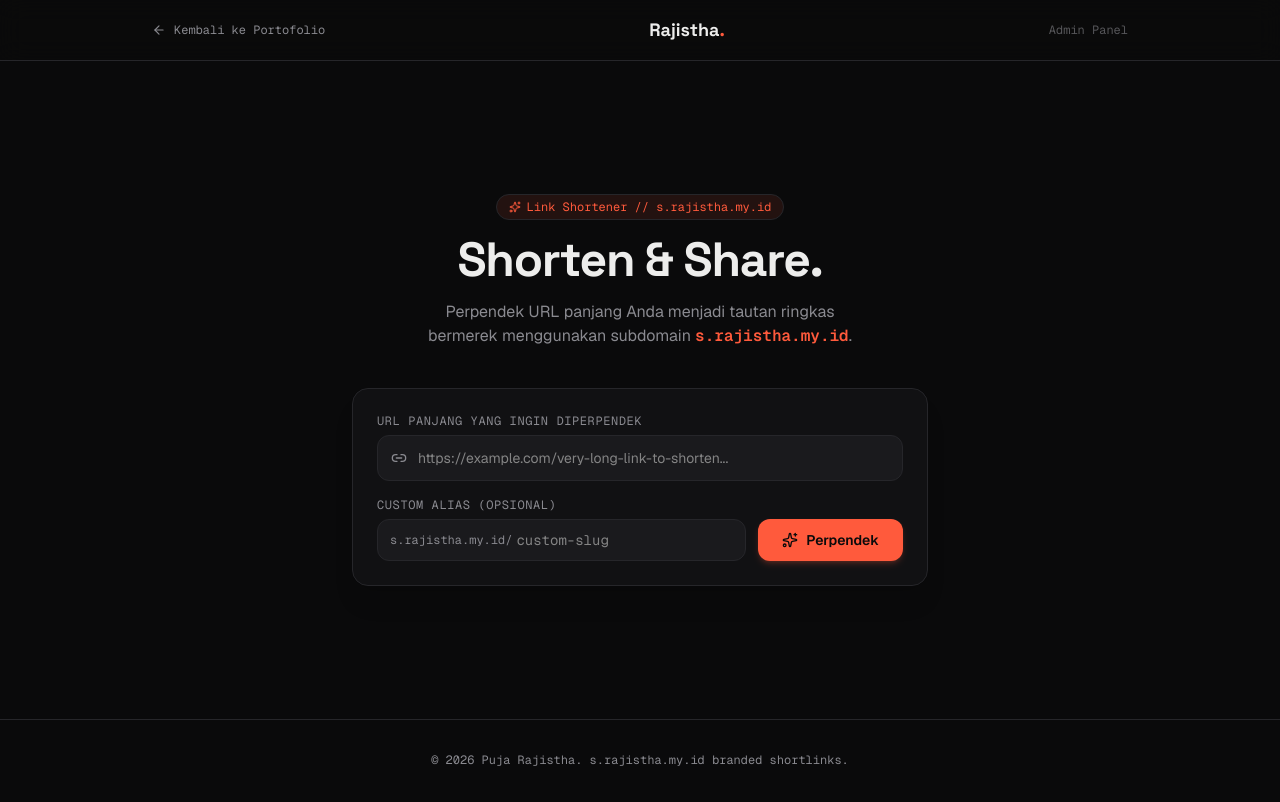
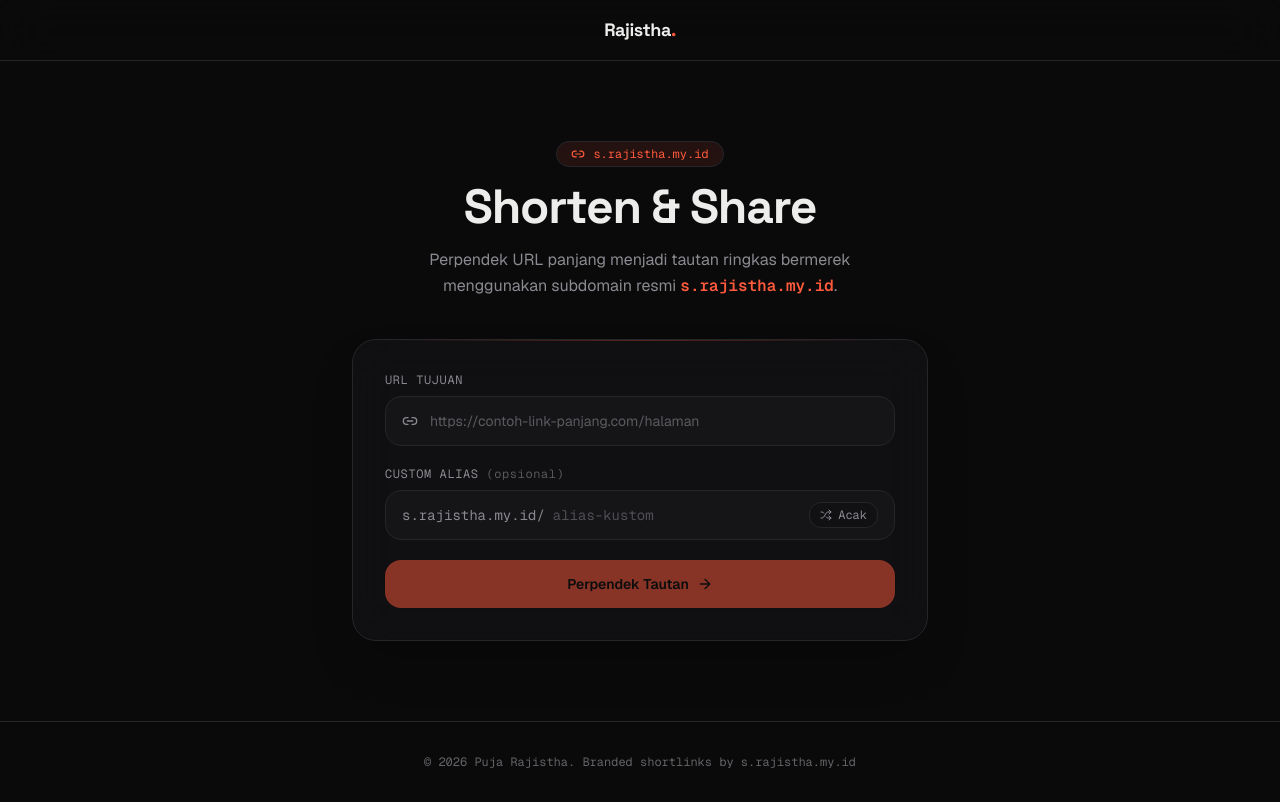
Before and after one commit to Rajistha/portofolio-rajistha, a Next.js app: page /links in a window 1280 px wide. Built offline with nearby package versions, Linux system fonts and the light colour scheme; no server answers.

Commit message:
feat: enhance LinksPage layout and add PublicLinkCard component

```diff
--- a/src/app/links/page.tsx
+++ b/src/app/links/page.tsx
@@ -1,63 +1,56 @@
 import type { Metadata } from "next";
 import Link from "next/link";
-import { ArrowLeft, Sparkles } from "lucide-react";
+import { Link2 } from "lucide-react";
 import { PublicShortenerForm } from "@/components/links/public-shortener-form";
 
 export const revalidate = 0;
 
 export const metadata: Metadata = {
   title: "Link Shortener — s.rajistha.my.id",
-  description: "Pemendek tautan untuk subdomain s.rajistha.my.id.",
+  description: "Pemendek tautan resmi untuk subdomain s.rajistha.my.id.",
 };
 
 export default function LinksPage() {
   return (
-    <div className="min-h-screen bg-background text-foreground flex flex-col selection:bg-accent/30 selection:text-foreground">
-      {/* Background cyber grid */}
+    <div className="relative min-h-screen bg-background text-foreground flex flex-col selection:bg-accent/30 selection:text-foreground overflow-x-hidden">
+      {/* Background ambient lighting & cyber grid */}
       <div
         aria-hidden
-        className="pointer-events-none fixed inset-0 hero-grid opacity-35 -z-10"
+        className="pointer-events-none fixed inset-0 hero-grid opacity-30 -z-20"
+      />
+      <div
+        aria-hidden
+        className="pointer-events-none fixed top-1/4 left-1/2 -translate-x-1/2 -translate-y-1/2 w-[600px] h-[360px] bg-accent/8 blur-[130px] rounded-full -z-10"
       />
 
-      {/* Header bar */}
-      <header className="border-b border-border/60 bg-background/80 backdrop-blur-md sticky top-0 z-40">
-        <div className="mx-auto flex max-w-5xl items-center justify-between px-6 py-4">
+      {/* Header bar: Clean & Minimalist centered brand */}
+      <header className="border-b border-border/40 bg-background/60 backdrop-blur-xl sticky top-0 z-40">
+        <div className="mx-auto flex max-w-4xl items-center justify-center px-6 py-4">
           <Link
             href="/"
-            className="inline-flex items-center gap-2 text-xs font-mono text-muted hover:text-foreground transition-colors group"
+            className="font-display text-lg font-bold tracking-tight transition-opacity hover:opacity-80"
           >
-            <ArrowLeft className="h-3.5 w-3.5 transition-transform group-hover:-translate-x-1" />
-            Kembali ke Portofolio
-          </Link>
-
-          <Link href="/" className="font-display text-lg font-bold">
             Rajistha<span className="text-accent">.</span>
-          </Link>
-
-          <Link
-            href="/admin/links"
-            className="text-xs font-mono text-muted/60 hover:text-accent transition-colors"
-          >
-            Admin Panel
           </Link>
         </div>
       </header>
 
       {/* Main Content */}
-      <main className="flex-1 flex flex-col items-center justify-center max-w-5xl mx-auto px-6 py-16 sm:py-24 w-full space-y-10">
+      <main className="flex-1 flex flex-col items-center justify-center max-w-4xl mx-auto px-6 py-12 sm:py-20 w-full space-y-10">
         {/* Hero Section */}
         <div className="text-center space-y-4 max-w-xl mx-auto">
-          <div className="inline-flex items-center gap-1.5 rounded-full border border-accent/30 bg-accent/10 px-3 py-1 text-xs font-mono text-accent">
-            <Sparkles className="h-3 w-3" />
-            Link Shortener // s.rajistha.my.id
+          <div className="inline-flex items-center gap-2 rounded-full border border-accent/25 bg-accent/10 px-3.5 py-1 text-xs font-mono text-accent">
+            <Link2 className="h-3.5 w-3.5 text-accent" />
+            <span>s.rajistha.my.id</span>
           </div>
 
           <h1 className="font-display text-3xl sm:text-5xl font-bold tracking-tight">
-            Shorten &amp; Share.
+            Shorten &amp; Share
           </h1>
 
-          <p className="text-sm sm:text-base text-muted max-w-md mx-auto">
-            Perpendek URL panjang Anda menjadi tautan ringkas bermerek menggunakan subdomain <span className="font-mono text-accent font-semibold">s.rajistha.my.id</span>.
+          <p className="text-sm sm:text-base text-muted max-w-md mx-auto leading-relaxed">
+            Perpendek URL panjang menjadi tautan ringkas bermerek menggunakan subdomain resmi{" "}
+            <span className="font-mono text-accent font-semibold">s.rajistha.my.id</span>.
           </p>
         </div>
 
@@ -68,8 +61,8 @@ export default function LinksPage() {
       </main>
 
       {/* Footer */}
-      <footer className="border-t border-border/60 py-8 text-center text-xs font-mono text-muted">
-        <p>© {new Date().getFullYear()} Puja Rajistha. s.rajistha.my.id branded shortlinks.</p>
+      <footer className="border-t border-border/40 py-8 text-center text-xs font-mono text-muted/70">
+        <p>© {new Date().getFullYear()} Puja Rajistha. Branded shortlinks by s.rajistha.my.id</p>
       </footer>
     </div>
   );
--- /dev/null
+++ b/src/components/links/public-link-card.tsx
@@ -0,0 +1,64 @@
+"use client";
+
+import { useState } from "react";
+import { Copy, Check, ExternalLink, MousePointerClick } from "lucide-react";
+import { toast } from "sonner";
+import type { ShortLink } from "@/types/database";
+
+export function PublicLinkCard({ link }: { link: ShortLink }) {
+  const [copied, setCopied] = useState(false);
+  const shortUrl = `https://s.rajistha.my.id/${link.slug}`;
+
+  function handleCopy() {
+    navigator.clipboard.writeText(shortUrl);
+    setCopied(true);
+    toast.success(`Disalin: ${shortUrl}`);
+    setTimeout(() => setCopied(false), 2000);
+  }
+
+  return (
+    <div className="group relative flex flex-col sm:flex-row sm:items-center justify-between gap-3.5 rounded-2xl border border-border/70 bg-surface/80 p-4 backdrop-blur-md transition-all duration-300 hover:border-accent/40 hover:bg-surface-2/60 hover:shadow-lg hover:shadow-black/20">
+      <div className="min-w-0 space-y-1">
+        <div className="flex items-center gap-2">
+          <span className="font-mono text-sm font-bold text-accent transition-colors group-hover:text-accent">
+            s.rajistha.my.id/{link.slug}
+          </span>
+          {link.clicks > 0 && (
+            <span className="inline-flex items-center gap-1 rounded-full bg-surface-2 px-2 py-0.5 text-[10px] font-mono text-muted">
+              <MousePointerClick className="h-2.5 w-2.5 text-accent" />
+              {link.clicks}
+            </span>
+          )}
+        </div>
+        {link.title && (
+          <p className="text-xs font-medium text-foreground truncate">{link.title}</p>
+        )}
+        {link.description && (
+          <p className="text-[11px] text-muted truncate max-w-md">{link.description}</p>
+        )}
+      </div>
+
+      <div className="flex items-center gap-2 shrink-0 self-end sm:self-center">
+        <button
+          type="button"
+          onClick={handleCopy}
+          className="inline-flex items-center gap-1.5 rounded-xl border border-border/80 bg-surface px-3 py-1.5 text-xs font-mono font-medium text-muted transition-colors hover:border-accent/50 hover:text-foreground cursor-pointer"
+          title="Salin shortlink"
+        >
+          {copied ? <Check className="h-3.5 w-3.5 text-accent" /> : <Copy className="h-3.5 w-3.5" />}
+          <span>{copied ? "Tersalin" : "Salin"}</span>
+        </button>
+
+        <a
+          href={shortUrl}
+          target="_blank"
+          rel="noreferrer"
+          className="inline-flex items-center justify-center h-8 w-8 rounded-xl border border-border/80 bg-surface text-muted transition-colors hover:border-accent/50 hover:text-accent cursor-pointer"
+          title="Buka tautan"
+        >
+          <ExternalLink className="h-3.5 w-3.5" />
+        </a>
+      </div>
+    </div>
+  );
+}
--- a/src/components/links/public-shortener-form.tsx
+++ b/src/components/links/public-shortener-form.tsx
@@ -1,9 +1,10 @@
 "use client";
 
 import { useState, useTransition } from "react";
-import { Link2, Sparkles, Copy, Check, ArrowRight, ExternalLink } from "lucide-react";
+import { Link2, ArrowRight, Copy, Check, ExternalLink, Loader2, X, Shuffle } from "lucide-react";
 import { toast } from "sonner";
 import { createShortLink } from "@/lib/actions/links";
+import { generateRandomSlug } from "@/lib/links";
 
 export function PublicShortenerForm() {
   const [url, setUrl] = useState("");
@@ -11,6 +12,12 @@ export function PublicShortenerForm() {
   const [result, setResult] = useState<{ shortUrl: string; slug: string } | null>(null);
   const [copied, setCopied] = useState(false);
   const [isPending, startTransition] = useTransition();
+
+  function handleRandomizeSlug() {
+    const randomSlug = generateRandomSlug(6);
+    setCustomSlug(randomSlug);
+    toast.success(`Slug acak dibuat: ${randomSlug}`);
+  }
 
   function handleSubmit(e: React.FormEvent) {
     e.preventDefault();
@@ -21,7 +28,7 @@ export function PublicShortenerForm() {
 
     startTransition(async () => {
       const formData = new FormData();
-      formData.set("destination_url", url);
+      formData.set("destination_url", url.trim());
       if (customSlug.trim()) {
         formData.set("slug", customSlug.trim());
       }
@@ -48,96 +55,165 @@ export function PublicShortenerForm() {
     setTimeout(() => setCopied(false), 2000);
   }
 
+  function handleReset() {
+    setUrl("");
+    setCustomSlug("");
+    setResult(null);
+    setCopied(false);
+  }
+
   return (
-    <div className="w-full max-w-xl mx-auto">
-      <form
-        onSubmit={handleSubmit}
-        className="rounded-2xl border border-border bg-surface p-5 sm:p-6 shadow-xl backdrop-blur-md space-y-4"
-      >
-        <div className="space-y-1.5">
+    <div className="w-full max-w-xl mx-auto space-y-5">
+      {/* Shortener Card */}
+      <div className="relative rounded-3xl border border-border/80 bg-surface/90 p-6 sm:p-8 shadow-2xl backdrop-blur-xl">
+        {/* Subtle top edge highlight */}
+        <div className="absolute inset-x-8 top-0 h-px bg-gradient-to-r from-transparent via-accent/30 to-transparent pointer-events-none" />
+
+        <form onSubmit={handleSubmit} className="space-y-5">
+          {/* Destination URL Field */}
+          <div className="space-y-2">
             <label className="block text-xs font-mono uppercase tracking-wider text-muted">
-            URL Panjang yang Ingin Diperpendek
+              URL Tujuan
             </label>
-          <div className="relative flex items-center">
-            <Link2 className="absolute left-3.5 h-4 w-4 text-muted pointer-events-none" />
+            <div className="relative flex items-center rounded-2xl border border-border/80 bg-surface-2/60 transition-all focus-within:border-accent/60 focus-within:bg-background focus-within:ring-2 focus-within:ring-accent/15">
+              <Link2 className="absolute left-4 h-4 w-4 text-muted pointer-events-none shrink-0" />
               <input
-              type="text"
+                type="url"
                 value={url}
                 onChange={(e) => setUrl(e.target.value)}
-              placeholder="https://example.com/very-long-link-to-shorten..."
-              className="w-full rounded-xl border border-border bg-surface-2 pl-10 pr-4 py-3 text-sm text-foreground outline-none transition-colors focus:border-accent/60 focus:bg-background"
+                placeholder="https://contoh-link-panjang.com/halaman"
+                style={{ outline: "none", border: "none", boxShadow: "none" }}
+                className="min-w-0 w-full bg-transparent pl-11 pr-10 py-3.5 text-sm text-foreground placeholder:text-muted/60 outline-none border-none ring-0 focus:outline-none focus:ring-0 focus-visible:outline-none focus-visible:ring-0"
                 required
               />
+              {url && (
+                <button
+                  type="button"
+                  onClick={() => setUrl("")}
+                  className="absolute right-3 p-1 rounded-lg text-muted hover:text-foreground transition-colors cursor-pointer"
+                  title="Hapus input"
+                >
+                  <X className="h-4 w-4" />
+                </button>
+              )}
             </div>
           </div>
 
-        <div className="flex flex-col sm:flex-row gap-3">
-          <div className="flex-1 space-y-1.5">
+          {/* Custom Alias Field: Unified single continuous container with zero inner borders */}
+          <div className="space-y-2">
             <label className="block text-xs font-mono uppercase tracking-wider text-muted">
-              Custom Alias (Opsional)
+              Custom Alias <span className="text-muted/60 lowercase font-normal">(opsional)</span>
             </label>
-            <div className="flex items-center rounded-xl border border-border bg-surface-2 px-3 py-2.5 text-sm focus-within:border-accent/60">
-              <span className="text-muted text-xs font-mono shrink-0 select-none">
+
+            <div className="flex items-center rounded-2xl border border-border/80 bg-surface-2/60 px-4 py-1.5 transition-all focus-within:border-accent/60 focus-within:bg-background focus-within:ring-2 focus-within:ring-accent/15">
+              <span className="font-mono text-xs sm:text-sm text-muted shrink-0 select-none pr-1">
                 s.rajistha.my.id/
               </span>
               <input
                 type="text"
                 value={customSlug}
-                onChange={(e) => setCustomSlug(e.target.value.toLowerCase().replace(/[^a-z0-9-_]/g, ""))}
-                placeholder="custom-slug"
-                className="w-full bg-transparent pl-1 text-sm text-foreground outline-none font-mono"
+                maxLength={48}
+                onChange={(e) =>
+                  setCustomSlug(e.target.value.toLowerCase().replace(/[^a-z0-9-_]/g, ""))
+                }
+                placeholder="alias-kustom"
+                style={{ outline: "none", border: "none", boxShadow: "none" }}
+                className="min-w-0 flex-1 bg-transparent px-1 py-2 text-xs sm:text-sm text-foreground font-mono placeholder:text-muted/50 outline-none border-none ring-0 focus:outline-none focus:ring-0 focus-visible:outline-none focus-visible:ring-0"
               />
+              <div className="flex items-center gap-1.5 shrink-0 pl-1.5">
+                {customSlug && (
+                  <button
+                    type="button"
+                    onClick={() => setCustomSlug("")}
+                    className="p-1 rounded-lg text-muted hover:text-foreground transition-colors cursor-pointer"
+                    title="Hapus alias"
+                  >
+                    <X className="h-3.5 w-3.5" />
+                  </button>
+                )}
+                <button
+                  type="button"
+                  onClick={handleRandomizeSlug}
+                  className="inline-flex items-center gap-1.5 rounded-xl border border-border/80 bg-surface px-2.5 py-1 text-xs font-mono text-muted hover:border-accent/50 hover:text-accent transition-colors cursor-pointer"
+                  title="Acak slug otomatis"
+                >
+                  <Shuffle className="h-3 w-3" />
+                  <span>Acak</span>
+                </button>
+              </div>
             </div>
           </div>
 
-          <div className="flex items-end">
+          {/* Action Button: Full-width, prominent, elegant with ArrowRight */}
           <button
             type="submit"
-              disabled={isPending}
-              className="w-full sm:w-auto inline-flex items-center justify-center gap-2 rounded-xl bg-accent px-6 py-2.5 text-sm font-semibold text-background transition-all hover:opacity-90 disabled:opacity-50 h-[42px] cursor-pointer shadow-md shadow-accent/20"
+            disabled={isPending || !url.trim()}
+            className="group w-full inline-flex items-center justify-center gap-2 rounded-2xl bg-accent px-6 py-3.5 text-sm font-semibold text-background transition-all hover:opacity-95 hover:shadow-lg hover:shadow-accent/25 active:scale-[0.99] disabled:opacity-50 disabled:pointer-events-none cursor-pointer"
           >
-              <Sparkles className="h-4 w-4" />
-              {isPending ? "Memproses..." : "Perpendek"}
+            {isPending ? (
+              <>
+                <Loader2 className="h-4 w-4 animate-spin" />
+                <span>Memproses Tautan...</span>
+              </>
+            ) : (
+              <>
+                <span>Perpendek Tautan</span>
+                <ArrowRight className="h-4 w-4 transition-transform group-hover:translate-x-1" />
+              </>
+            )}
+          </button>
+        </form>
+
+        {/* Result Container */}
+        {result && (
+          <div className="mt-6 pt-6 border-t border-border/60 animate-in fade-in slide-in-from-top-3 duration-300 space-y-4">
+            <div className="flex items-center justify-between">
+              <div className="flex items-center gap-2">
+                <span className="h-2 w-2 rounded-full bg-emerald-400 animate-pulse" />
+                <span className="text-xs font-mono uppercase tracking-wider text-emerald-400 font-semibold">
+                  Tautan Siap Digunakan
+                </span>
+              </div>
+              <button
+                type="button"
+                onClick={handleReset}
+                className="text-[11px] font-mono text-muted hover:text-foreground transition-colors cursor-pointer"
+              >
+                Buat Baru
               </button>
             </div>
-        </div>
-      </form>
 
-      {/* Result Card */}
-      {result && (
-        <div className="mt-4 rounded-2xl border border-accent/40 bg-accent/5 p-4 sm:p-5 flex flex-col sm:flex-row sm:items-center justify-between gap-4 animate-in fade-in slide-in-from-top-2 duration-300">
-          <div className="space-y-1 min-w-0">
-            <span className="text-[11px] font-mono uppercase text-accent font-semibold tracking-wider">
-              Tautan Pendek Anda Siap:
-            </span>
-            <div className="flex items-center gap-2">
-              <span className="font-mono text-base font-bold text-foreground truncate">
+            <div className="flex flex-col sm:flex-row sm:items-center justify-between gap-3 rounded-2xl border border-accent/30 bg-accent/5 p-4 sm:p-5">
+              <div className="min-w-0 flex-1">
+                <span className="font-mono text-sm sm:text-base font-bold text-foreground break-all select-all">
                   {result.shortUrl}
                 </span>
-            </div>
               </div>
 
               <div className="flex items-center gap-2 shrink-0">
                 <button
                   type="button"
                   onClick={handleCopy}
-              className="inline-flex items-center gap-1.5 rounded-lg border border-accent/40 bg-accent/15 px-3.5 py-2 text-xs font-medium text-accent transition-colors hover:bg-accent hover:text-background cursor-pointer"
+                  className="inline-flex items-center gap-1.5 rounded-xl bg-accent px-4 py-2 text-xs font-semibold text-background transition-transform hover:opacity-95 active:scale-95 cursor-pointer shadow-xs"
                 >
                   {copied ? <Check className="h-3.5 w-3.5" /> : <Copy className="h-3.5 w-3.5" />}
-              {copied ? "Tersalin!" : "Salin Link"}
+                  <span>{copied ? "Tersalin!" : "Salin"}</span>
                 </button>
+
                 <a
                   href={`/${result.slug}`}
                   target="_blank"
                   rel="noreferrer"
-              className="inline-flex items-center gap-1.5 rounded-lg border border-border bg-surface-2 px-3 py-2 text-xs font-medium text-foreground transition-colors hover:border-accent/40 hover:text-accent"
+                  className="inline-flex items-center justify-center h-8 w-8 rounded-xl border border-border bg-surface text-muted transition-colors hover:border-accent/40 hover:text-accent cursor-pointer"
+                  title="Kunjungi link"
                 >
                   <ExternalLink className="h-3.5 w-3.5" />
-              Buka
                 </a>
+              </div>
             </div>
           </div>
         )}
       </div>
+    </div>
   );
 }
```
Lines whose indentation alone changed are shown as unchanged.
